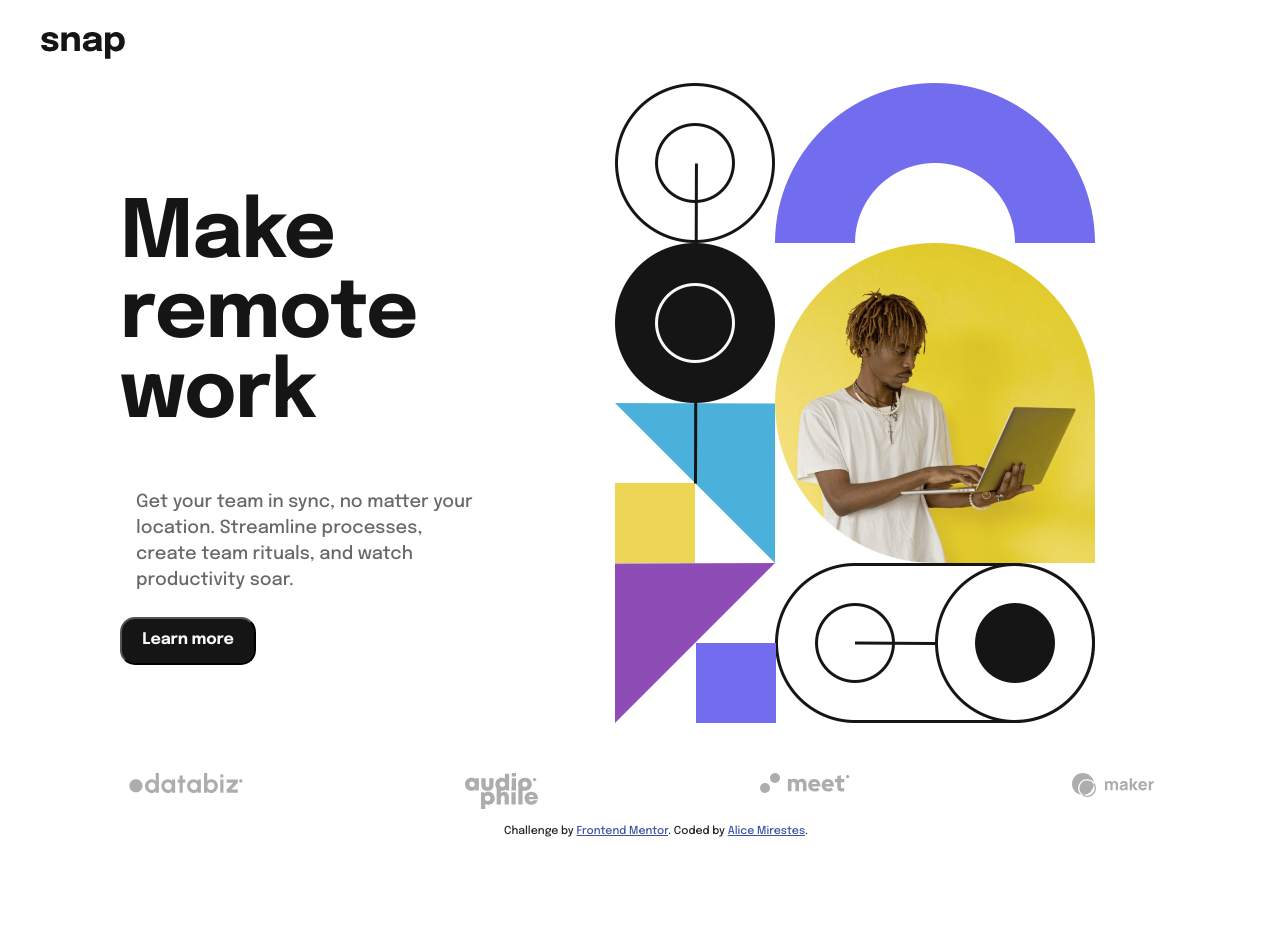
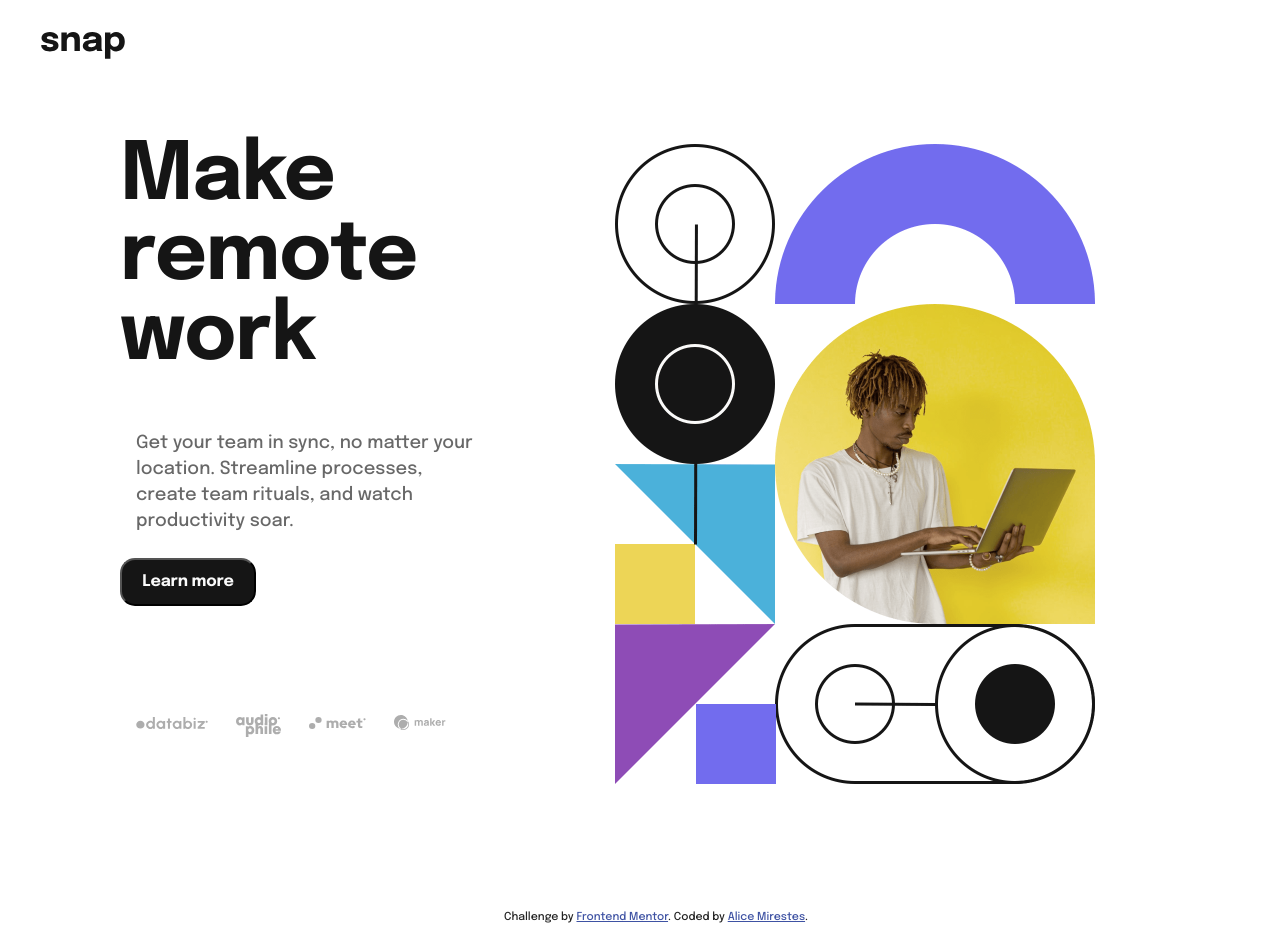
Before and after one commit to amirestes/dropdown, a plain HTML site: page index.html in a window 1280 px wide. Before the commit the page ends 879 px from the top, so only its background shows below. Drawn offline with Linux system fonts and the light colour scheme.

Commit message:
completed Desktop styling

```diff
--- a/css/main.css
+++ b/css/main.css
@@ -184,7 +184,7 @@ footer {
   display: flex;
   justify-content: space-around;
   flex-direction: row;
-  margin: 0 16px;
+  margin: 38px 16px;
 }
 
 .social figure {
@@ -343,6 +343,13 @@ footer {
   .hero-img {
     display: none;
   }
+
+  .social{
+    display: flex;
+    justify-content: space-around;
+    flex-direction: row;
+    margin: 108px 16px;
+  }
 }
 
 @media only screen and (min-width: 35em) {
--- a/index.html
+++ b/index.html
@@ -48,14 +48,6 @@
               create team rituals, and watch productivity soar.
             </p>
             <button>Learn more</button>
-          </div>
-          <figure class="hero-desktop">
-            <img class="hero-desktop" src="./images/image-hero-desktop.png" alt="hero image desktop">
-          </figure>
-        </div>
-      </div>
-  </main>
-      <footer>
             <div class="social">
               <figure>
                 <img src="./images/client-databiz.svg" alt="databiz-logo">
@@ -70,6 +62,15 @@
                 <img src="./images/client-maker.svg" alt="maker-logo">
               </figure>
             </div>
+          </div>
+          <figure class="hero-desktop">
+            <img class="hero-desktop" src="./images/image-hero-desktop.png" alt="hero image desktop">
+          </figure>
+        </div>
+      </div>
+  </main>
+      <footer>
+
         <div class="attribution">
           Challenge by <a href="https://www.frontendmentor.io?ref=challenge"  target="_blank">Frontend Mentor</a>.
           Coded by <a href="#">Alice Mirestes</a>.
```
Lines whose indentation alone changed are shown as unchanged.
